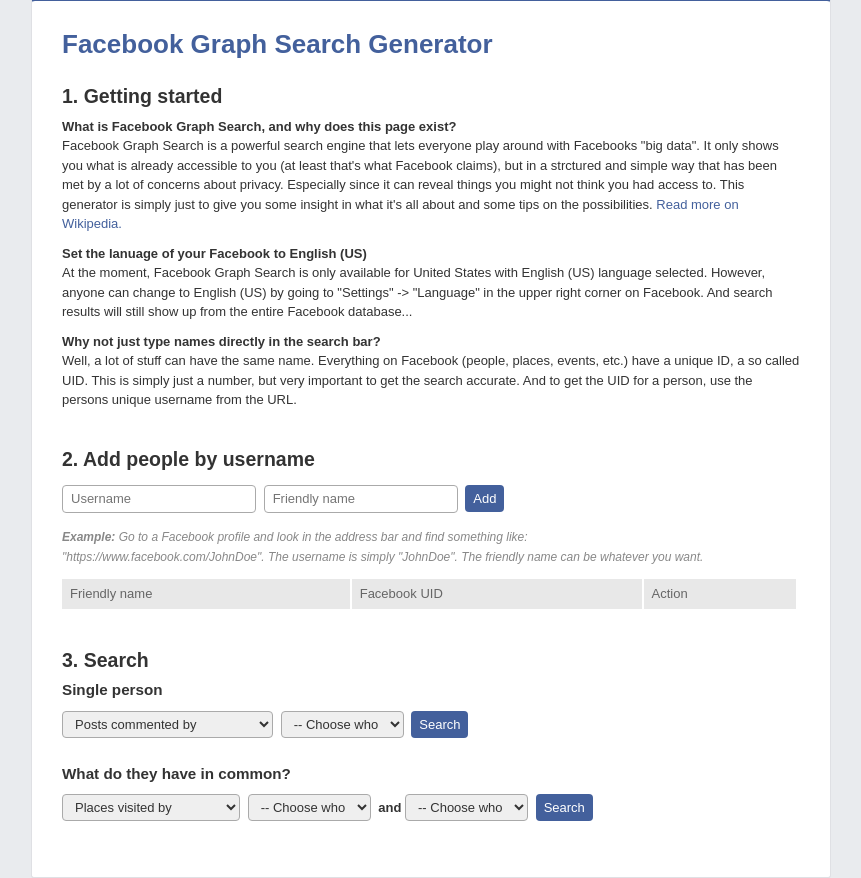
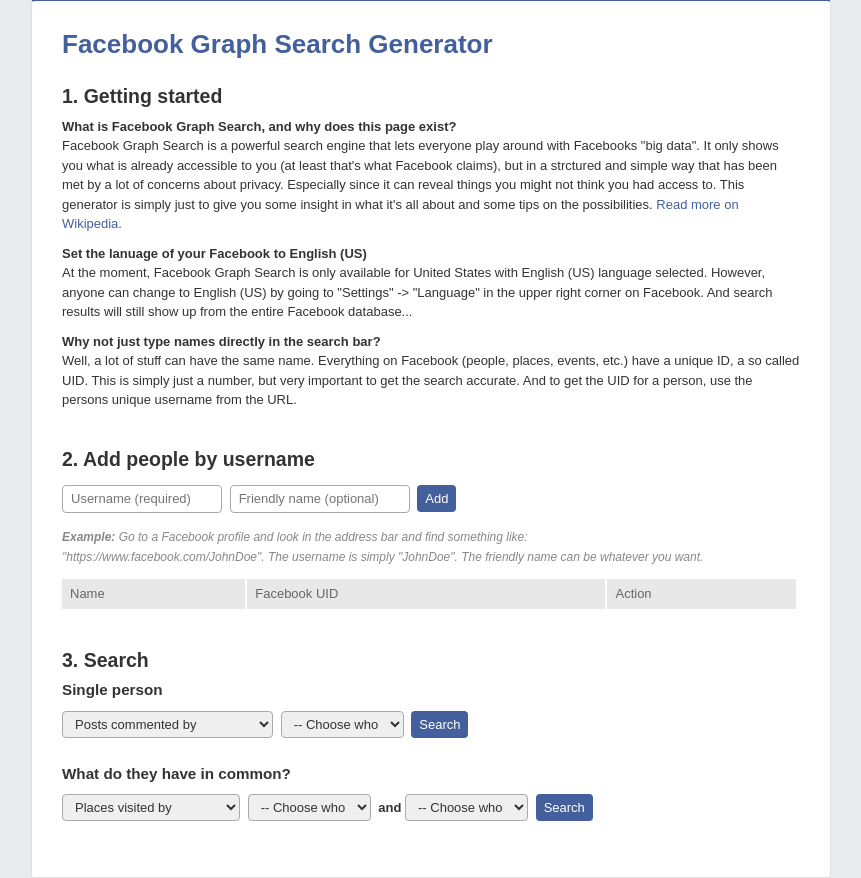
Before and after one commit to k9team3/facebook-graph-search-generator, a PHP site: page / in a window 1280 px wide. Shown: the part 31-909 px from the top of the page, without its empty margins (209-1070 px from the left). Run offline with PHP 8.4, Linux system fonts and the light colour scheme; lists and menus that the app fills with data are empty.

Commit message:
"Friendlyname" is now optional, using username if not present.

```diff
--- a/index.php
+++ b/index.php
@@ -51,8 +51,8 @@ $cookie_data = $FbGSG->get_cookie_data();
         <section>
             <h2>2. Add people by username</h2>
             <p class="input-wrap">
-                <input type="text" id="input-username-or-uid" name="username-or-uid" placeholder="Username">
-                <input type="text" id="input-friendlyname" name="friendlyname" placeholder="Friendly name">
+                <input type="text" id="input-username-or-uid" name="username-or-uid" placeholder="Username (required)">
+                <input type="text" id="input-friendlyname" name="friendlyname" placeholder="Friendly name (optional)">
                 <span id="btn-add-item" class="button">Add</span>
                 <img id="loading-add-item" class="loading" src="img/loading.gif" width="24" />
             </p>
@@ -67,7 +67,7 @@ $cookie_data = $FbGSG->get_cookie_data();
 
             <table id="fb-items" cellpadding="0" cellspacing="2">
                 <tr>
-                    <th>Friendly name</th>
+                    <th>Name</th>
                     <th>Facebook UID</th>
                     <th>Action</th>
                 </tr>
--- a/model.php
+++ b/model.php
@@ -24,6 +24,11 @@ class FbGSG {
             $fb_uid = $this->get_fb_uid($fb_username_or_uid);
         } else {
             $fb_uid = $fb_username_or_uid;
+        }
+
+        // Friendly name is optional, so use username if not set
+        if(empty($friendlyname)) {
+            $friendlyname = $fb_username_or_uid;
         }
 
         // So, did we end up with a number here?
@@ -73,7 +78,7 @@ class FbGSG {
         // Get <code> element
         $api_code_elements = $api_dom->getElementsByTagName('code');
         foreach ($api_code_elements as $element) {
-            $api_uid = $element->nodeValue;
+            $api_uid = intval($element->nodeValue);
         }
 
         // Return
--- a/style.css
+++ b/style.css
@@ -101,6 +101,9 @@ select {
     padding: 4px 8px;
 }
 
+#input-username-or-uid {  width: 160px;  }
+#input-friendlyname {  width: 180px;  }
+
 .input-wrap {
     line-height: 300%;
 }
```
